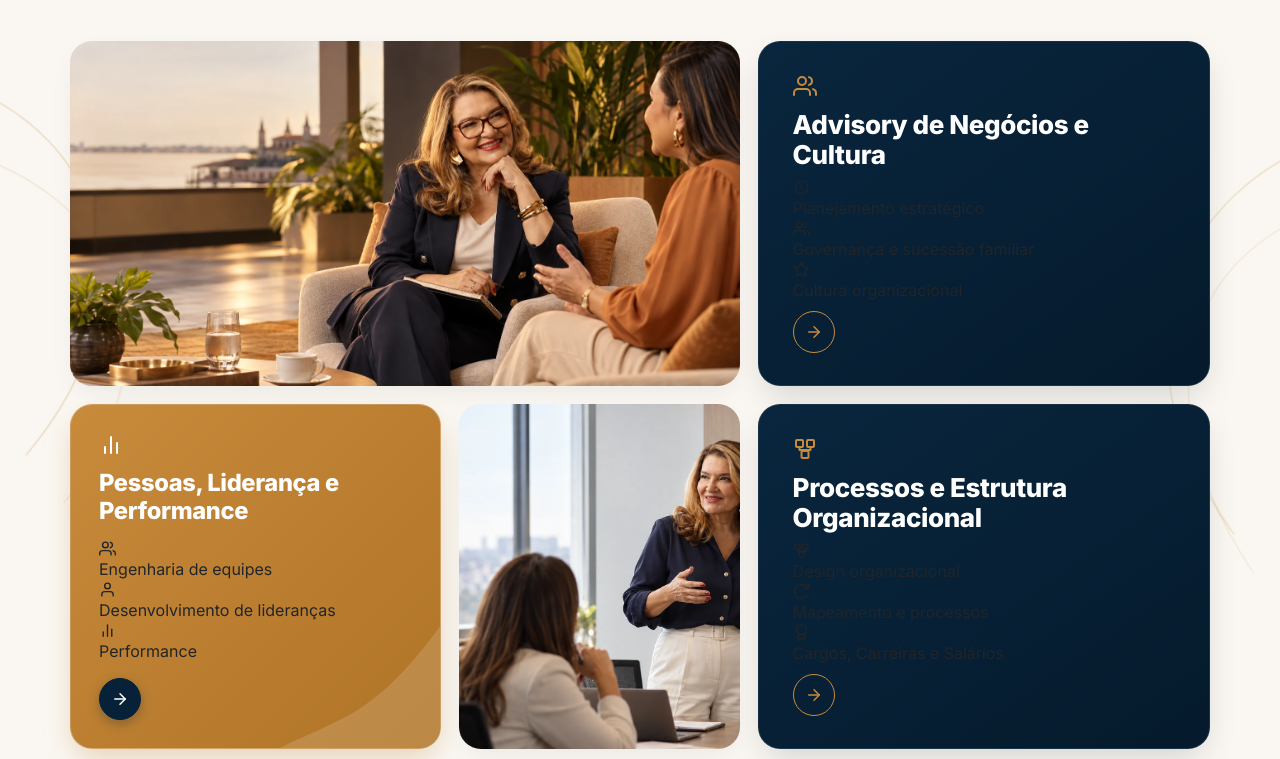
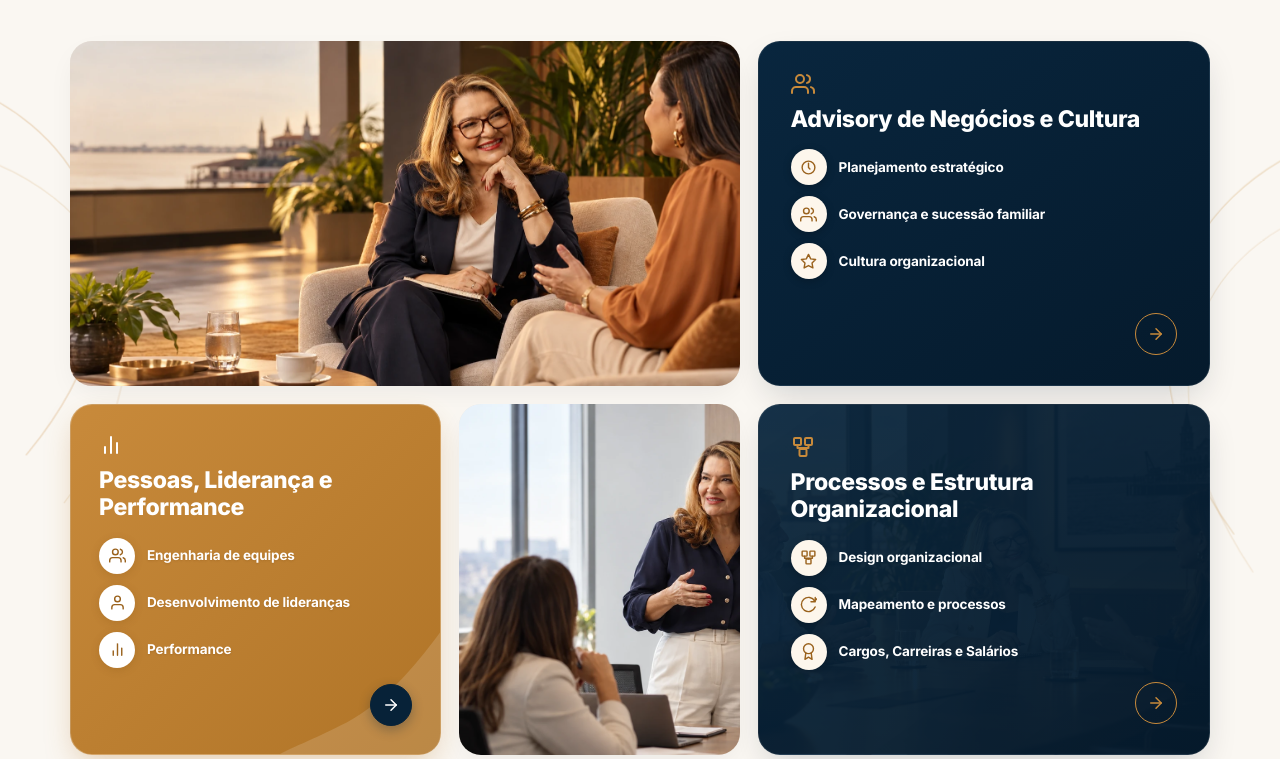
Before and after one commit to idedigitalbr/site-power-rh-graci, an Astro site: page / in a window 1280 px wide. Shown: the part 2096-2855 px from the top of the page. Built offline with nearby package versions, Linux system fonts and the light colour scheme; Astro itself is replaced by a stand-in of ours.

Commit message:
style: alinhar termos oficiais e manter consistencia tipografica

```diff
--- a/src/components/home/S4Solucoes.astro
+++ b/src/components/home/S4Solucoes.astro
@@ -471,19 +471,21 @@ const governanca = solucoes.items[2];
     margin-top: auto;
   }
 
-  /* Card Navy: Advisor de Negócios */
+  /* Card Navy: Advisory de Negócios e Cultura */
   .solucao-card-navy {
     background-color: #072238;
     background-image: linear-gradient(145deg, #09263E 0%, #051A2C 100%);
     border: 1px solid rgba(255, 255, 255, 0.08);
     border-radius: 22px;
-    padding: 32px 34px;
+    padding: 30px 32px;
     display: flex;
     flex-direction: column;
     justify-content: space-between;
     box-shadow: 0 14px 34px -8px rgba(5, 26, 44, 0.18);
     cursor: pointer;
     height: 100%;
+    text-decoration: none;
+    color: inherit;
     transition: all 300ms cubic-bezier(0.16, 1, 0.3, 1);
   }
 
@@ -504,30 +506,18 @@ const governanca = solucoes.items[2];
     display: flex;
     flex-direction: column;
     align-items: flex-start;
-    gap: 12px;
+    gap: 10px;
     text-align: left;
   }
 
   .card-navy-title {
     font-family: var(--font-sans);
-    font-size: clamp(21px, 2.15vw, 26px);
+    font-size: clamp(20px, 1.8vw, 24px);
     font-weight: 800;
     color: #FFFFFF;
-    line-height: 1.15;
+    line-height: 1.18;
     margin: 0;
     letter-spacing: -0.015em;
-  }
-
-  .card-navy-desc {
-    font-size: 14px;
-    color: #9BB0C1;
-    line-height: 1.5;
-    margin: 0;
-    max-width: 320px;
-    text-align: justify;
-    text-justify: inter-word;
-    hyphens: auto;
-    -webkit-hyphens: auto;
   }
 
   /* Card Ouro: Pessoas, Liderança e Performance */
@@ -544,6 +534,8 @@ const governanca = solucoes.items[2];
     box-shadow: 0 12px 30px -6px rgba(184, 123, 46, 0.35);
     cursor: pointer;
     height: 100%;
+    text-decoration: none;
+    color: inherit;
     transition: all 300ms cubic-bezier(0.16, 1, 0.3, 1);
   }
 
@@ -583,30 +575,18 @@ const governanca = solucoes.items[2];
     display: flex;
     flex-direction: column;
     align-items: flex-start;
-    gap: 12px;
+    gap: 10px;
     text-align: left;
   }
 
   .card-light-title {
     font-family: var(--font-sans);
-    font-size: clamp(20px, 1.85vw, 24px);
+    font-size: clamp(20px, 1.8vw, 24px);
     font-weight: 800;
     color: #FFFFFF;
-    line-height: 1.15;
+    line-height: 1.18;
     margin: 0;
     letter-spacing: -0.015em;
-  }
-
-  .card-light-desc {
-    font-size: 14px;
-    color: rgba(255, 255, 255, 0.92);
-    line-height: 1.5;
-    margin: 0;
-    max-width: 270px;
-    text-align: justify;
-    text-justify: inter-word;
-    hyphens: auto;
-    -webkit-hyphens: auto;
   }
 
   .solucao-card-light .solucao-arrow-btn {
@@ -625,90 +605,100 @@ const governanca = solucoes.items[2];
     transform: translateX(4px);
   }
 
-  /* Card Processos e Estrutura Organizacional: Foto no Topo + Barra Navy Compacta */
-  .solucao-card-governanca {
+  /* Card Processos e Estrutura Organizacional: Estilo Navy com Textura Sutil */
+  .solucao-card-processos {
+    position: relative;
     background-color: #072238;
-    border: 1px solid rgba(255, 255, 255, 0.08);
-    border-radius: 22px;
-    overflow: hidden;
+    background-image: linear-gradient(145deg, rgba(9, 38, 62, 0.94) 0%, rgba(5, 26, 44, 0.97) 100%), var(--card-bg-img);
+    background-size: cover;
+    background-position: center 30%;
+  }
+
+  .solucao-card-processos:hover {
+    background-image: linear-gradient(145deg, rgba(9, 38, 62, 0.88) 0%, rgba(5, 26, 44, 0.93) 100%), var(--card-bg-img);
+  }
+
+  /* Subitens com Ícones Circulares (Idêntico ao Padrão de Imagem 3 / S6Sobre) */
+  .solucao-subitens-list {
+    position: relative;
+    z-index: 1;
     display: flex;
     flex-direction: column;
-    box-shadow: 0 14px 34px -8px rgba(5, 26, 44, 0.16);
-    cursor: pointer;
-    height: 100%;
-    transition: all 300ms cubic-bezier(0.16, 1, 0.3, 1);
+    gap: 11px;
+    margin-top: 16px;
+    margin-bottom: 12px;
+    width: 100%;
   }
 
-  .solucao-card-governanca:hover {
-    transform: translateY(-5px);
-    box-shadow: 0 22px 42px -8px rgba(5, 26, 44, 0.35), 0 0 16px -2px rgba(200, 138, 59, 0.2);
-    border-color: rgba(200, 138, 59, 0.65);
+  .subitem-row {
+    display: flex;
+    align-items: center;
+    gap: 12px;
   }
 
-  .solucao-card-governanca:hover .solucao-arrow-btn {
-    background-color: #C88A3B;
-    color: #FFFFFF;
-    border-color: #C88A3B;
-    transform: translateX(4px);
+  /* Círculo com Ícone (Estilo Anexo 3) */
+  .subitem-icon-circle {
+    width: 36px;
+    height: 36px;
+    border-radius: 9999px;
+    display: flex;
+    align-items: center;
+    justify-content: center;
+    flex-shrink: 0;
+    transition: all 0.25s cubic-bezier(0.16, 1, 0.3, 1);
   }
 
-  .governanca-img-wrap {
-    flex: 1;
-    overflow: hidden;
-    position: relative;
-    background-color: #EDE7DD;
-    min-height: 190px;
+  /* No Card Navy (Card 1 e Card 3) */
+  .solucao-card-navy .subitem-icon-circle {
+    background: #FDF6EC;
+    color: #9A621D;
+    box-shadow: 0 2px 8px rgba(0, 0, 0, 0.22);
   }
 
-  .governanca-img-wrap .bento-photo-img {
-    object-position: center 30%;
+  .solucao-card-navy:hover .subitem-icon-circle {
+    background: #FFFFFF;
+    color: #7A4B13;
+    transform: scale(1.06);
   }
 
-  .solucao-card-governanca:hover .governanca-img-wrap .bento-photo-img {
-    transform: scale(1.035);
+  .solucao-card-navy .subitem-title {
+    font-size: 13.5px;
+    font-weight: 700;
+    color: #FFFFFF;
+    line-height: 1.3;
+    letter-spacing: -0.01em;
   }
 
-  .governanca-bottom-bar {
-    background-color: #072238;
-    background-image: linear-gradient(145deg, #09263E 0%, #051A2C 100%);
-    padding: 16px 22px;
-    display: flex;
-    align-items: center;
-    justify-content: space-between;
-    gap: 14px;
-    flex-shrink: 0;
+  /* No Card Gold (Card 2) */
+  .solucao-card-light .subitem-icon-circle {
+    background: #FFFFFF;
+    color: #9A621D;
+    box-shadow: 0 2px 8px rgba(112, 64, 12, 0.18);
   }
 
-  .governanca-content-block {
-    display: flex;
-    align-items: center;
-    gap: 14px;
+  .solucao-card-light:hover .subitem-icon-circle {
+    background: #FAF2E6;
+    color: #7A4B13;
+    transform: scale(1.06);
   }
 
-  .governanca-text-wrap {
-    display: flex;
-    flex-direction: column;
-    gap: 2px;
+  .solucao-card-light .subitem-title {
+    font-size: 13.5px;
+    font-weight: 700;
+    color: #FFFFFF;
+    line-height: 1.3;
+    letter-spacing: -0.01em;
+    text-shadow: 0 1px 2px rgba(112, 64, 12, 0.22);
   }
 
-  .governanca-card-title {
-    font-family: var(--font-sans);
-    font-size: 17px;
-    font-weight: 800;
-    color: #FFFFFF;
-    line-height: 1.2;
-    margin: 0;
-  }
-
-  .governanca-card-desc {
-    font-size: 12.5px;
-    color: #9BB0C1;
-    line-height: 1.4;
-    margin: 0;
-    text-align: justify;
-    text-justify: inter-word;
-    hyphens: auto;
-    -webkit-hyphens: auto;
+  /* Ação do Rodapé: Seta Alinhada à Direita */
+  .card-footer-action {
+    position: relative;
+    z-index: 1;
+    display: flex;
+    justify-content: flex-end;
+    width: 100%;
+    margin-top: auto;
   }
 
   /* Responsividade Fluida */
--- a/src/data/siteContent.ts
+++ b/src/data/siteContent.ts
@@ -392,7 +392,7 @@ export const siteContent = {
     floatingPill: '+30 anos de experiência executiva.',
     image: 'assets/imagens-diversas/fotos_graci_ia/02_SOBRE_GRACIETE/Imagem do ChatGPT 7 de out. de 2026, 19_18_59-1.webp',
     credentials: [
-      { text: 'Advisor de Negócios e Consultoria em DHO', iconType: 'cert' },
+      { text: 'Advisory de Negócios e Consultoria em DHO', iconType: 'cert' },
       { text: 'Planejamento estratégico, cultura e sucessão familiar', iconType: 'mentor' },
       { text: 'Desenvolvimento de lideranças e performance', iconType: 'industry' },
       { text: 'Processos, estrutura organizacional e RH estratégico', iconType: 'star' },
@@ -483,7 +483,7 @@ export const siteContent = {
 
   footer: {
     brandTitle: 'PowerRH',
-    brandDesc: 'Advisor de Negócios e Consultoria em Desenvolvimento Humano e Organizacional (DHO), integrando estratégia, pessoas e processos.',
+    brandDesc: 'Advisory de Negócios e Consultoria em Desenvolvimento Humano e Organizacional (DHO), integrando estratégia, pessoas e processos.',
     socialLinks: [
       { name: 'Instagram', href: 'https://www.instagram.com/gracietecoach/' },
       { name: 'LinkedIn', href: 'https://www.linkedin.com/in/gracietecorreacoach/' },
@@ -497,7 +497,7 @@ export const siteContent = {
       { label: 'Dúvidas Frequentes', href: '#faq' },
     ],
     solutionLinks: [
-      { label: 'Advisor de Negócios', href: '/servicos/advisory-negocios-cultura' },
+      { label: 'Advisory de Negócios e Cultura', href: '/servicos/advisory-negocios-cultura' },
       { label: 'Pessoas, Liderança e Performance', href: '/servicos/pessoas-lideranca-performance' },
       { label: 'Processos e Estrutura Organizacional', href: '/servicos/processos-estrutura-organizacional' },
     ],
@@ -513,15 +513,15 @@ export const siteContent = {
   sobrePage: {
     proposta: sobrePropostaOficial,
     meta: {
-      title: 'Sobre a PowerRH — Advisor de Negócios e DHO',
-      description: 'Conheça a PowerRH, que atua com Advisor de Negócios e DHO, apoiando empresários e executivos com pensamento sistêmico, liderança e processos.',
+      title: 'Sobre a PowerRH — Advisory de Negócios e DHO',
+      description: 'Conheça a PowerRH, que atua com Advisory de Negócios e DHO, apoiando empresários e executivos com pensamento sistêmico, liderança e processos.',
     },
     hero: {
-      eyebrow: 'QUEM SOMOS · ADVISOR DE NEGÓCIOS E DHO',
-      titlePrefix: 'Advisor de Negócios',
+      eyebrow: 'QUEM SOMOS · ADVISORY DE NEGÓCIOS E DHO',
+      titlePrefix: 'Advisory de Negócios',
       titleHighlight: 'gestão estratégica',
       titleSuffix: 'e desenvolvimento humano.',
-      lead: 'A PowerRH atua com Advisor de Negócios e Consultoria em DHO para desenvolver a visão estratégica das lideranças e conectar as decisões sobre pessoas, cultura, processos e estrutura aos resultados.',
+      lead: 'A PowerRH atua com Advisory de Negócios e Consultoria em DHO para desenvolver a visão estratégica das lideranças e conectar as decisões sobre pessoas, cultura, processos e estrutura aos resultados.',
       rootsBadge: 'Propósito & Futuro',
       rootsTitle: 'Pessoas no centro, resultados no horizonte.',
       rootsCopy: 'Atuamos especialmente com empresas familiares e empresas de dono que buscam profissionalizar a gestão, preparar sucessores e preservar seu legado.',
@@ -648,7 +648,7 @@ export const siteContent = {
     pilares: {
       eyebrow: 'TRÊS PILARES DE ATUAÇÃO',
       title: 'Nossa atuação integrada.',
-      subtitle: 'Advisor de Negócios, desenvolvimento humano e estrutura organizacional conectados à estratégia do negócio.',
+      subtitle: 'Advisory de Negócios, desenvolvimento humano e estrutura organizacional conectados à estratégia do negócio.',
       items: solucoesOficiais.map((s, i) => ({
         number: String(i + 1).padStart(2, '0'),
         title: s.title,
```
